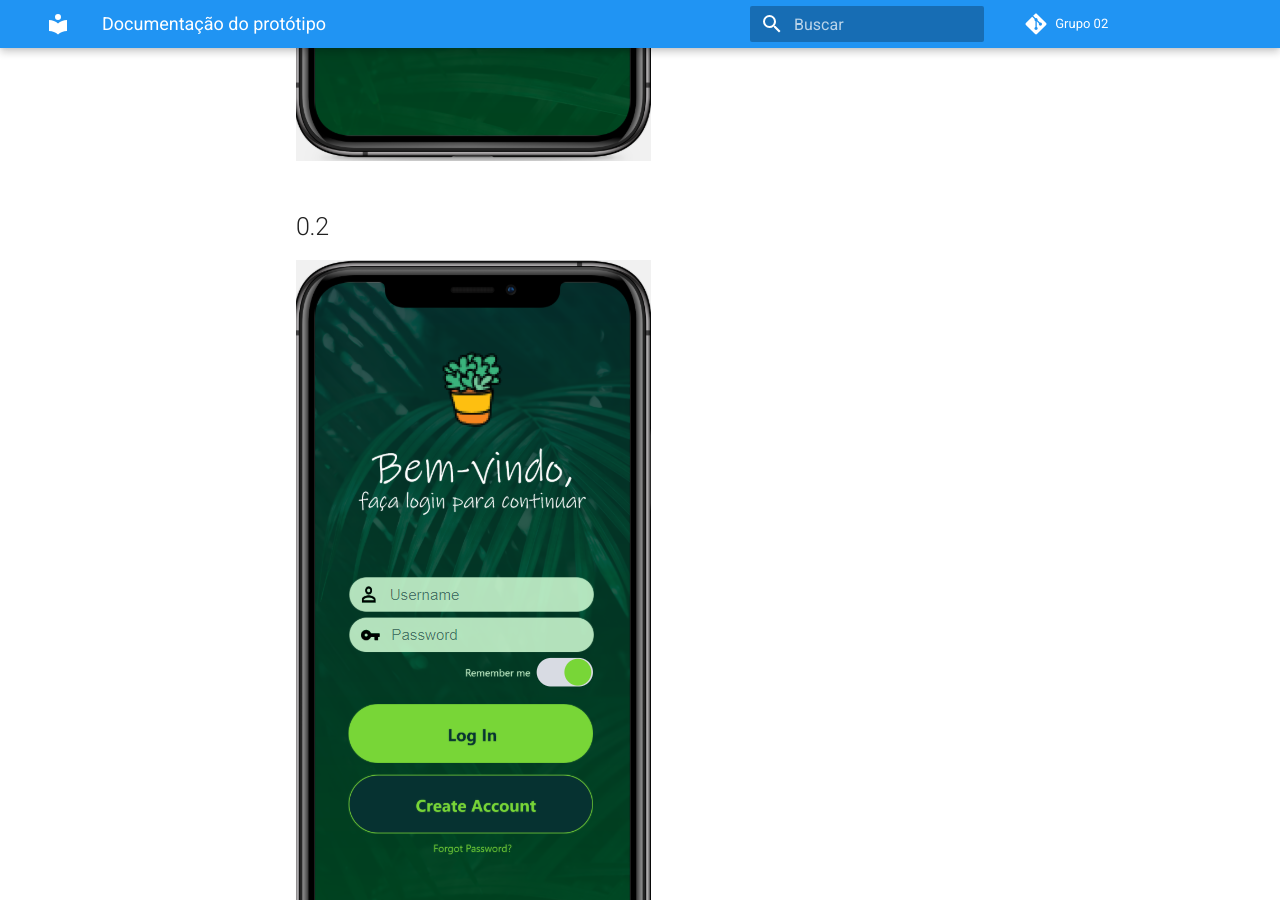
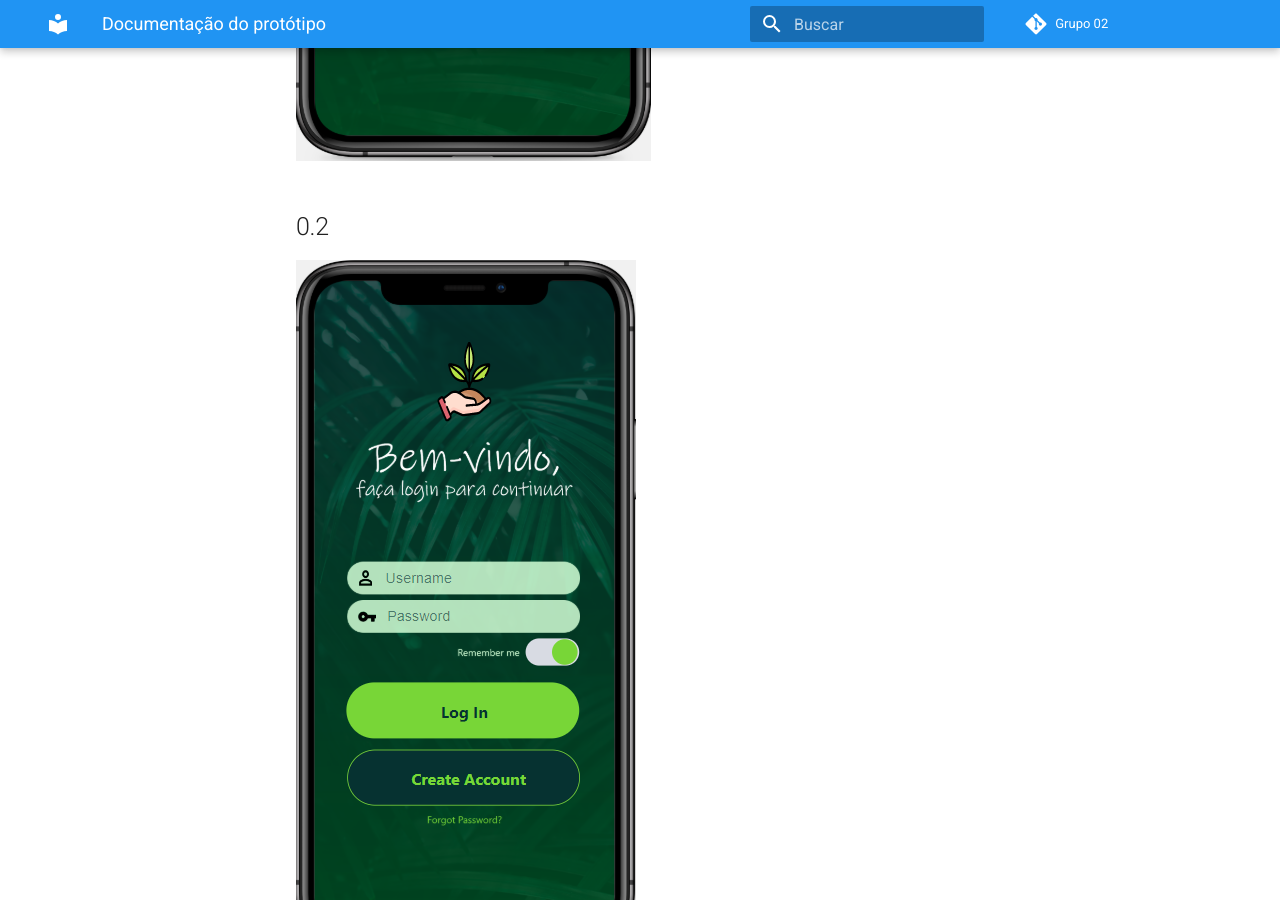
Before and after one commit to fga-eps-mds/2020.1-GaiaDex-wiki, an MkDocs documentation site: the page built from docs/prototipo/prototipo.md, in a window 1280 px wide and 900 px high, scrolled down 1465 px. Built offline with MkDocs 1.6.1 and Material for MkDocs 9.7.7, drawn with Linux system fonts in a browser that asks for light colours; comment, search, counter and statistics services are not loaded; old or Windows-style settings are respelled for this version of MkDocs.

Commit message:
adicionando tela que faltava da versao 0.2

```diff
--- a/docs/prototipo/prototipo.md
+++ b/docs/prototipo/prototipo.md
@@ -17,7 +17,7 @@ Na versão 0.3, após outras pesquisas, foi decidido migrar para o [BuilderX](ht
 
 ## 0.2
 
-![img](./../img/prototipo/print4.png)
+![img](./../img/prototipo/print5.png)
 ![img](./../img/prototipo/print3.png)
 
 ## 0.3
```
Also changed, not shown: docs/img/prototipo/print5.png (added).
